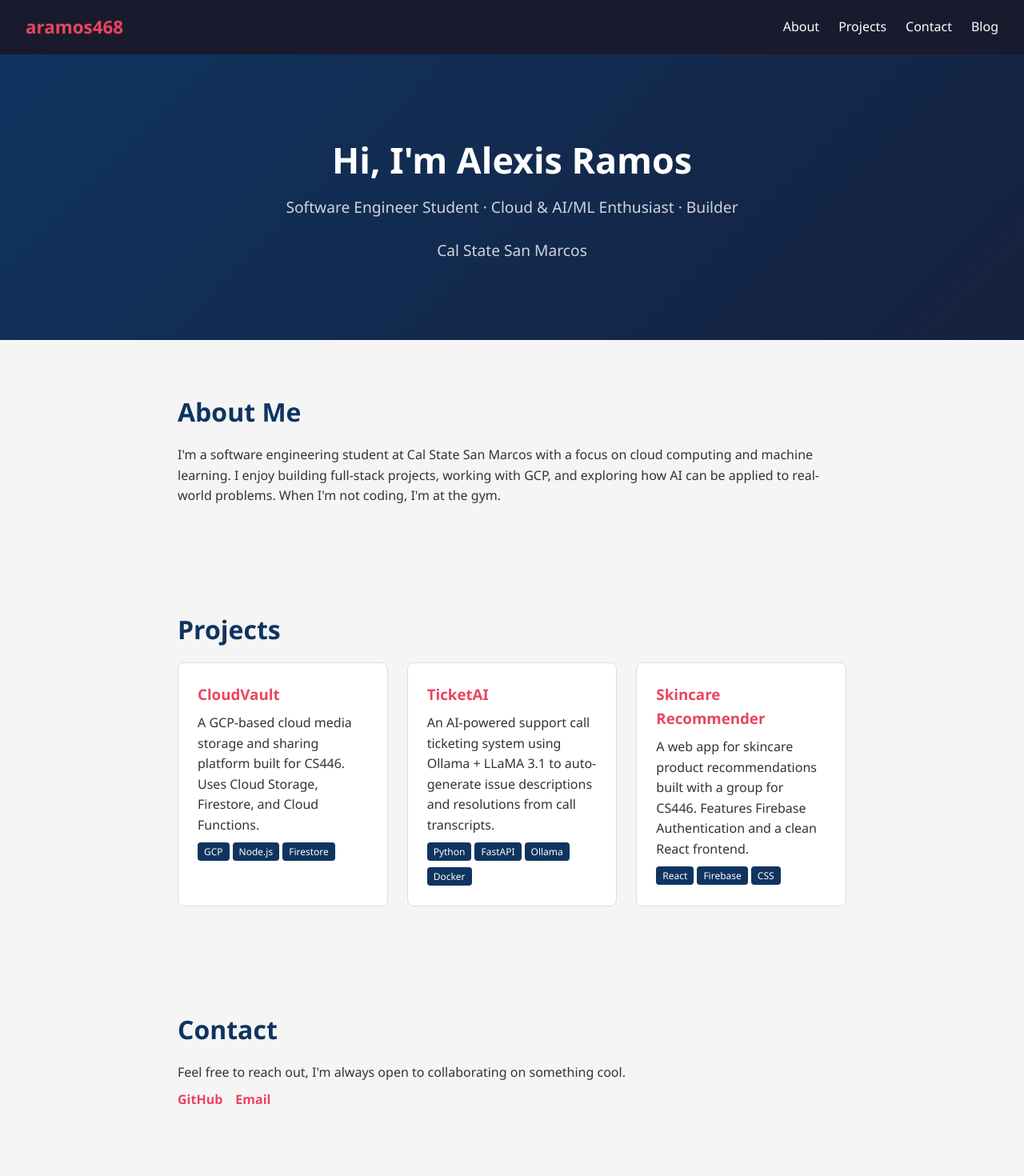
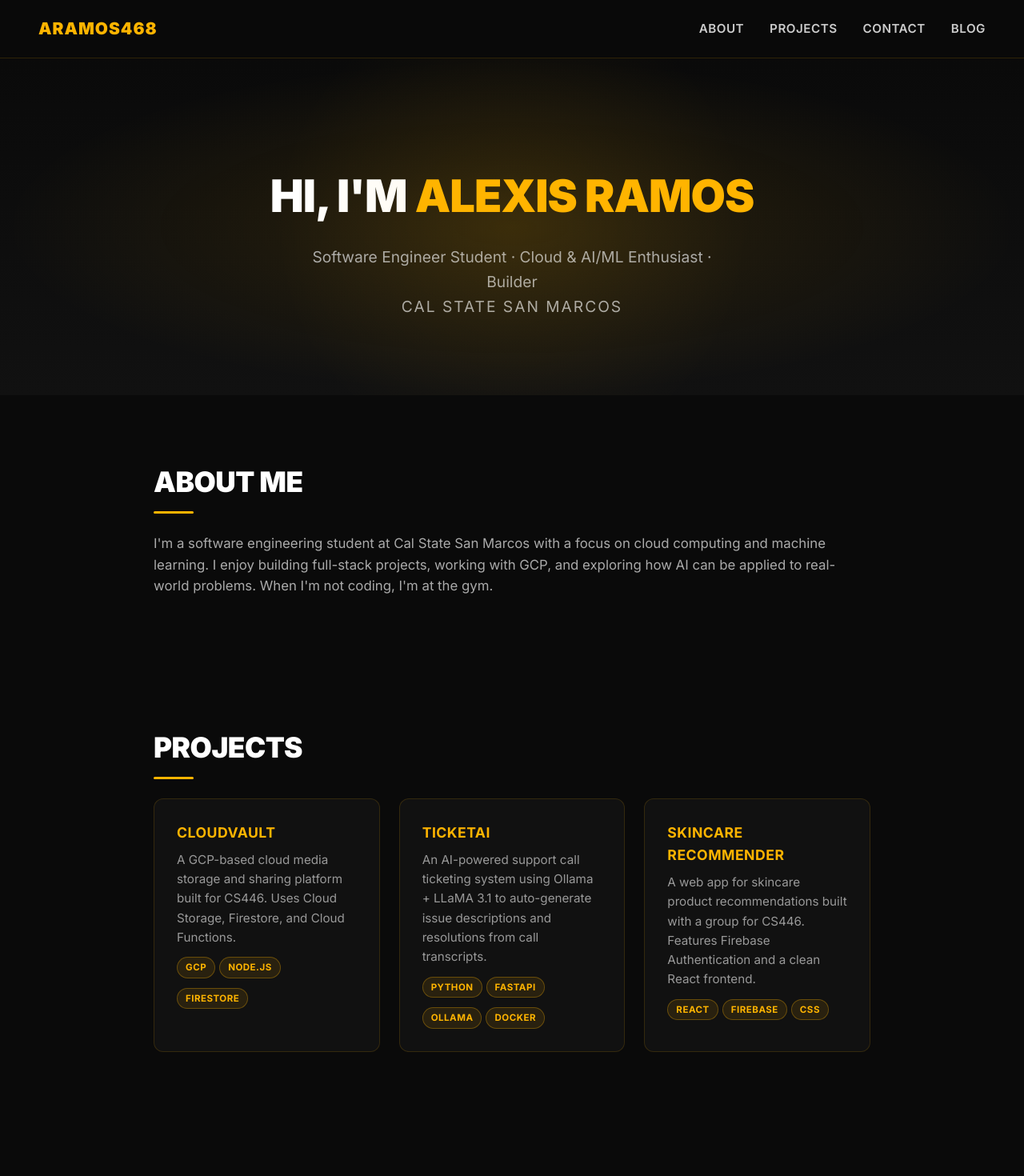
Before and after one commit to aramos468/my-portfolio, a React (Vite) app: page /#/ in a window 1280 px wide. Shown: the top 1470 px of the page at 80% size. Built offline with nearby package versions, Linux system fonts and the light colour scheme.

Commit message:
dark gold redesign

```diff
--- a/src/index.css
+++ b/src/index.css
@@ -1,124 +1,235 @@
+@import url('https://fonts.googleapis.com/css2?family=Inter:wght@400;600;700;900&display=swap');
+
 * { box-sizing: border-box; margin: 0; padding: 0; }
 
 body {
-  font-family: 'Segoe UI', Tahoma, sans-serif;
+  font-family: 'Inter', sans-serif;
+  background: #0a0a0a;
+  color: #e0e0e0;
   line-height: 1.6;
-  color: #333;
-  background: #f5f5f5;
 }
 
+/* NAVBAR */
 .navbar {
   display: flex;
   justify-content: space-between;
   align-items: center;
-  padding: 1rem 2rem;
-  background: #1a1a2e;
-  color: #fff;
+  padding: 1.2rem 3rem;
+  background: rgba(10, 10, 10, 0.85);
+  backdrop-filter: blur(10px);
   position: sticky;
   top: 0;
   z-index: 100;
+  border-bottom: 1px solid rgba(255, 180, 0, 0.15);
 }
 
 .nav-logo {
-  font-size: 1.4rem;
-  font-weight: bold;
-  color: #e94560;
+  font-size: 1.3rem;
+  font-weight: 900;
+  color: #ffb400;
   text-decoration: none;
+  letter-spacing: 1px;
+  text-transform: uppercase;
 }
 
 .nav-links a,
-.nav-links .nav-link {
-  color: #fff;
+.nav-links .nav-btn {
+  color: #ccc;
   text-decoration: none;
-  margin-left: 1.5rem;
+  margin-left: 2rem;
+  font-size: 0.95rem;
+  font-weight: 600;
+  letter-spacing: 0.5px;
+  text-transform: uppercase;
+  transition: color 0.2s;
 }
 
-.nav-links a:hover { color: #e94560; }
+.nav-links a:hover,
+.nav-btn:hover { color: #ffb400; }
 
+/* HERO */
 .hero {
   text-align: center;
-  padding: 6rem 2rem;
-  background: linear-gradient(135deg, #0f3460, #16213e);
-  color: #fff;
+  padding: 8rem 2rem 6rem;
+  background: radial-gradient(ellipse at center, rgba(255,180,0,0.12) 0%, transparent 70%),
+              linear-gradient(180deg, #0a0a0a 0%, #111 100%);
+  position: relative;
+  overflow: hidden;
 }
 
-.hero h1 { font-size: 2.8rem; margin-bottom: 0.5rem; }
-.hero p { font-size: 1.2rem; opacity: 0.8; }
-.hero-sub { margin-top: 1.5rem; font-size: 1rem; opacity: 0.6; }
+.hero::before {
+  content: '';
+  position: absolute;
+  width: 600px;
+  height: 600px;
+  background: radial-gradient(circle, rgba(255,180,0,0.08) 0%, transparent 70%);
+  top: 50%;
+  left: 50%;
+  transform: translate(-50%, -50%);
+  pointer-events: none;
+}
 
+.hero h1 {
+  font-size: 3.5rem;
+  font-weight: 900;
+  color: #fff;
+  letter-spacing: -1px;
+  margin-bottom: 1rem;
+  text-transform: uppercase;
+}
+
+.hero h1 span { color: #ffb400; }
+
+.hero p {
+  font-size: 1.2rem;
+  color: #aaa;
+  max-width: 500px;
+  margin: 0 auto;
+}
+
+.hero-sub {
+  margin-top: 0.75rem;
+  font-size: 0.95rem;
+  color: #666;
+  text-transform: uppercase;
+  letter-spacing: 2px;
+}
+
+/* SECTIONS */
 .section {
-  max-width: 900px;
+  max-width: 960px;
   margin: 0 auto;
-  padding: 4rem 2rem;
+  padding: 5rem 2rem;
 }
 
 .section h2 {
-  font-size: 2rem;
-  margin-bottom: 1rem;
-  color: #0f3460;
+  font-size: 2.2rem;
+  font-weight: 900;
+  color: #fff;
+  text-transform: uppercase;
+  letter-spacing: -0.5px;
+  margin-bottom: 0.5rem;
 }
 
+.section h2::after {
+  content: '';
+  display: block;
+  width: 50px;
+  height: 3px;
+  background: #ffb400;
+  margin-top: 0.5rem;
+  margin-bottom: 1.5rem;
+  border-radius: 2px;
+}
+
+.section p { color: #aaa; font-size: 1.05rem; }
+
+/* PROJECTS */
 .projects-grid {
   display: grid;
-  grid-template-columns: repeat(auto-fit, minmax(250px, 1fr));
+  grid-template-columns: repeat(auto-fit, minmax(270px, 1fr));
   gap: 1.5rem;
   margin-top: 1rem;
 }
 
 .project-card {
-  border: 1px solid #ddd;
-  border-radius: 8px;
-  padding: 1.5rem;
-  background: #fff;
+  background: #111;
+  border: 1px solid rgba(255,180,0,0.15);
+  border-radius: 12px;
+  padding: 1.75rem;
+  transition: border-color 0.2s, transform 0.2s, box-shadow 0.2s;
+}
+
+.project-card:hover {
+  border-color: #ffb400;
+  transform: translateY(-4px);
+  box-shadow: 0 8px 30px rgba(255,180,0,0.1);
+}
+
+.project-card h3 {
+  color: #ffb400;
+  font-size: 1.1rem;
+  font-weight: 700;
+  margin-bottom: 0.5rem;
+  text-transform: uppercase;
+  letter-spacing: 0.5px;
+}
+
+.project-card p { color: #999; font-size: 0.95rem; }
+
+.project-card .tag {
+  display: inline-block;
+  background: rgba(255,180,0,0.1);
+  color: #ffb400;
+  border: 1px solid rgba(255,180,0,0.3);
+  font-size: 0.72rem;
+  font-weight: 700;
+  padding: 3px 10px;
+  border-radius: 20px;
+  margin-top: 0.75rem;
+  margin-right: 5px;
+  text-transform: uppercase;
+  letter-spacing: 0.5px;
+}
+
+/* CONTACT */
+.contact-links { display: flex; gap: 1rem; flex-wrap: wrap; margin-top: 1rem; }
+
+.contact-links a {
+  color: #0a0a0a;
+  background: #ffb400;
+  font-weight: 700;
+  text-decoration: none;
+  padding: 0.6rem 1.5rem;
+  border-radius: 30px;
+  font-size: 0.9rem;
+  text-transform: uppercase;
+  letter-spacing: 1px;
+  transition: background 0.2s, transform 0.2s;
+}
+
+.contact-links a:hover {
+  background: #ffc933;
+  transform: translateY(-2px);
+}
+
+/* BLOG */
+.blog-post {
+  border-left: 3px solid #ffb400;
+  padding: 1.5rem 1.75rem;
+  margin-top: 2rem;
+  background: #111;
+  border-radius: 0 12px 12px 0;
   transition: box-shadow 0.2s;
 }
 
-.project-card:hover { box-shadow: 0 4px 12px rgba(0,0,0,0.1); }
-.project-card h3 { color: #e94560; margin-bottom: 0.5rem; }
-.project-card .tag {
-  display: inline-block;
-  background: #0f3460;
+.blog-post:hover { box-shadow: 0 4px 20px rgba(255,180,0,0.08); }
+
+.blog-post h3 {
   color: #fff;
-  font-size: 0.75rem;
-  padding: 2px 8px;
-  border-radius: 4px;
-  margin-top: 0.5rem;
-  margin-right: 4px;
+  font-weight: 700;
+  font-size: 1.15rem;
+  margin-bottom: 0.25rem;
+  text-transform: uppercase;
+  letter-spacing: 0.5px;
 }
 
-.contact-links { display: flex; gap: 1rem; flex-wrap: wrap; margin-top: 0.5rem; }
-.contact-links a {
-  color: #e94560;
-  text-decoration: none;
-  font-weight: bold;
-}
-.contact-links a:hover { text-decoration: underline; }
+.blog-post p { color: #999; margin-top: 0.75rem; }
+.blog-date { font-size: 0.82rem; color: #ffb400 !important; font-weight: 600; letter-spacing: 1px; }
 
-.blog-post {
-  border-left: 4px solid #e94560;
-  padding: 1rem 1.5rem;
-  margin-top: 1.5rem;
-  background: #fff;
-  border-radius: 0 8px 8px 0;
-}
-
-.blog-post h3 { color: #0f3460; margin-bottom: 0.5rem; }
-.blog-post p { margin-top: 0.75rem; }
-.blog-date { font-size: 0.85rem; color: #888; }
-
-@media (max-width: 600px) {
-  .hero h1 { font-size: 1.8rem; }
-  .navbar { flex-direction: column; gap: 0.5rem; }
-}
-
+/* NAV BUTTONS */
 .nav-btn {
   background: none;
   border: none;
-  color: #fff;
-  font-size: 1rem;
-  margin-left: 1.5rem;
+  font-size: 0.95rem;
   cursor: pointer;
   font-family: inherit;
+  padding: 0;
 }
 
-.nav-btn:hover { color: #e94560; }
+/* RESPONSIVE */
+@media (max-width: 600px) {
+  .hero h1 { font-size: 2.2rem; }
+  .navbar { flex-direction: column; gap: 0.75rem; padding: 1rem; }
+  .nav-links a, .nav-links .nav-btn { margin-left: 1rem; }
+}
--- a/src/pages/Blog.jsx
+++ b/src/pages/Blog.jsx
@@ -13,8 +13,7 @@ function Blog() {
       <article className="blog-post">
         <h3>Day 1–2: Doing Absolutely Nothing (On Purpose)</h3>
         <p className="blog-date">March 22–23, 2026</p>
-        <img src="/my-portfolio/images/chillpic.png" alt="Chilling at home" style={{width:'100%', borderRadius:'8px', margin:'1rem 0'}} />
-        <p>
+<img src="images/chillpic.png" alt="Chilling at home" style={{width:'100%', borderRadius:'8px', margin:'1rem 0'}} />        <p>
           The first thing I did when spring break started was sleep in until 8 am and feel zero guilt about it.
           After a semester of deadlines, GCP labs, and ML assignments, the brain needed a full reset.
           I spent the first couple of days catching up with my friends on the P5 I'd been ignoring, eating actual meals at normal
@@ -29,8 +28,7 @@ function Blog() {
       <article className="blog-post">
         <h3>Mid-Break: Back in the Gym</h3>
         <p className="blog-date">March 24–27, 2026</p>
-        <img src="/my-portfolio/images/gympic.png" alt="Back at the gym" style={{width:'100%', borderRadius:'8px', margin:'1rem 0'}} />
-        <p>
+<img src="images/gympic.png" alt="Back at the gym" style={{width:'100%', borderRadius:'8px', margin:'1rem 0'}} />        <p>
           I got into a consistent gym routine. During the semester I'd been
           going but im always on a bit of a time crunch so usually I'm always rushing and not getting the best work outs in. Spring break gave me the chance to actually go every day
           and get into a real rhythm. Focused mostly on upper body since I don't like hitting legs because it hurts 🥀 and got some good workouts in.
@@ -46,8 +44,7 @@ function Blog() {
       <article className="blog-post">
         <h3>Last Few Days: Slow Re-Entry</h3>
         <p className="blog-date">March 28–30, 2026</p>
-        <img src="/my-portfolio/images/studypic.png" alt="Winding down" style={{width:'100%', borderRadius:'8px', margin:'1rem 0'}} />
-        <p>
+<img src="images/studypic.png" alt="Winding down" style={{width:'100%', borderRadius:'8px', margin:'1rem 0'}} />        <p>
           The end of break is always a little bittersweet. I spent the last few days doing some light prep
           for the upcoming weeks, not full on studying but just reviewing what's coming up so I'm not surprised
           on the day coming back. Caught up with some friends, grabbed food a couple times, and tried to enjoy the
--- a/src/pages/Home.jsx
+++ b/src/pages/Home.jsx
@@ -2,7 +2,7 @@ function Home() {
   return (
     <main>
       <section className="hero">
-        <h1>Hi, I'm Alexis Ramos</h1>
+        <h1>Hi, I'm <span>Alexis Ramos</span></h1>
         <p>Software Engineer Student · Cloud & AI/ML Enthusiast · Builder</p>
         <p className="hero-sub">Cal State San Marcos</p>
       </section>
```
